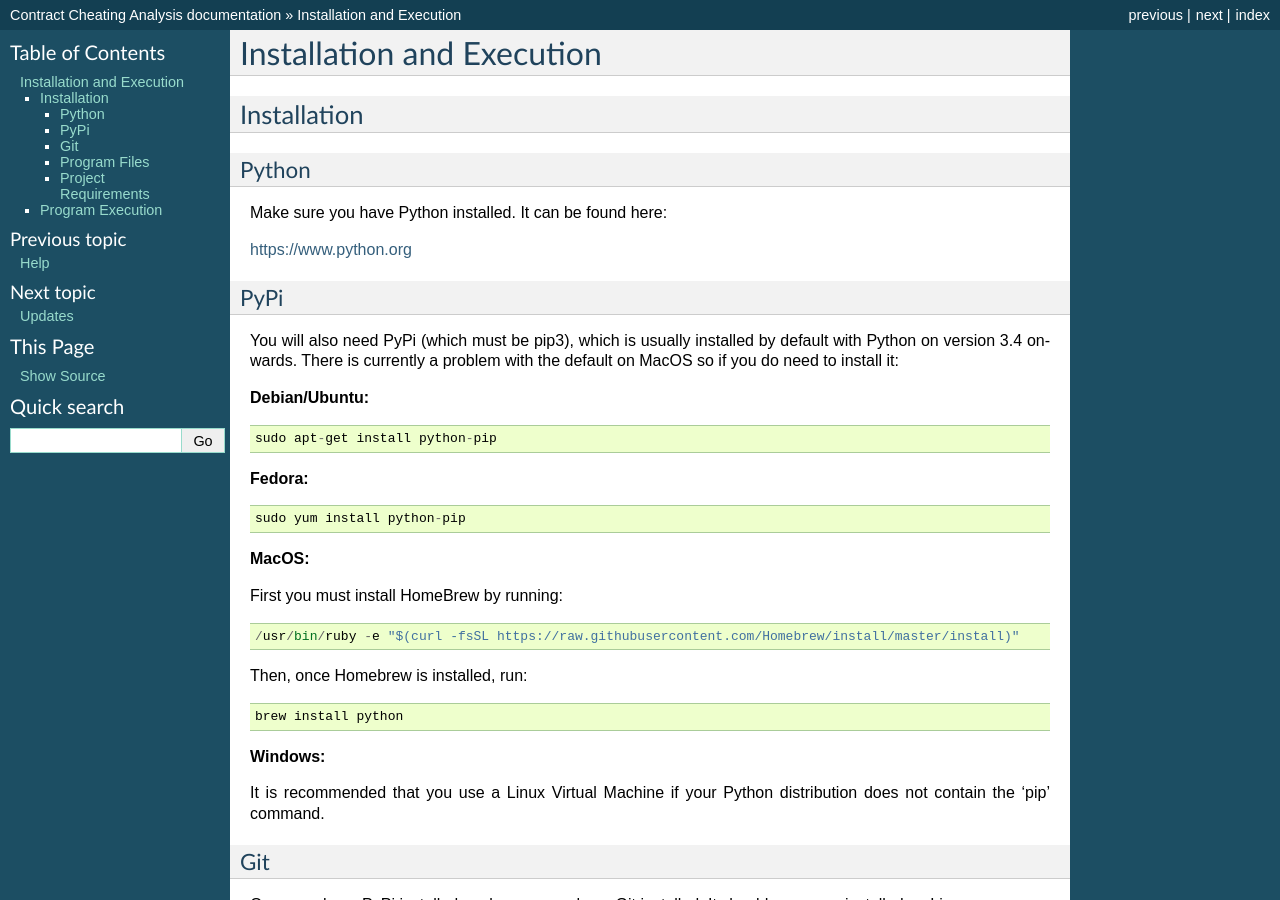
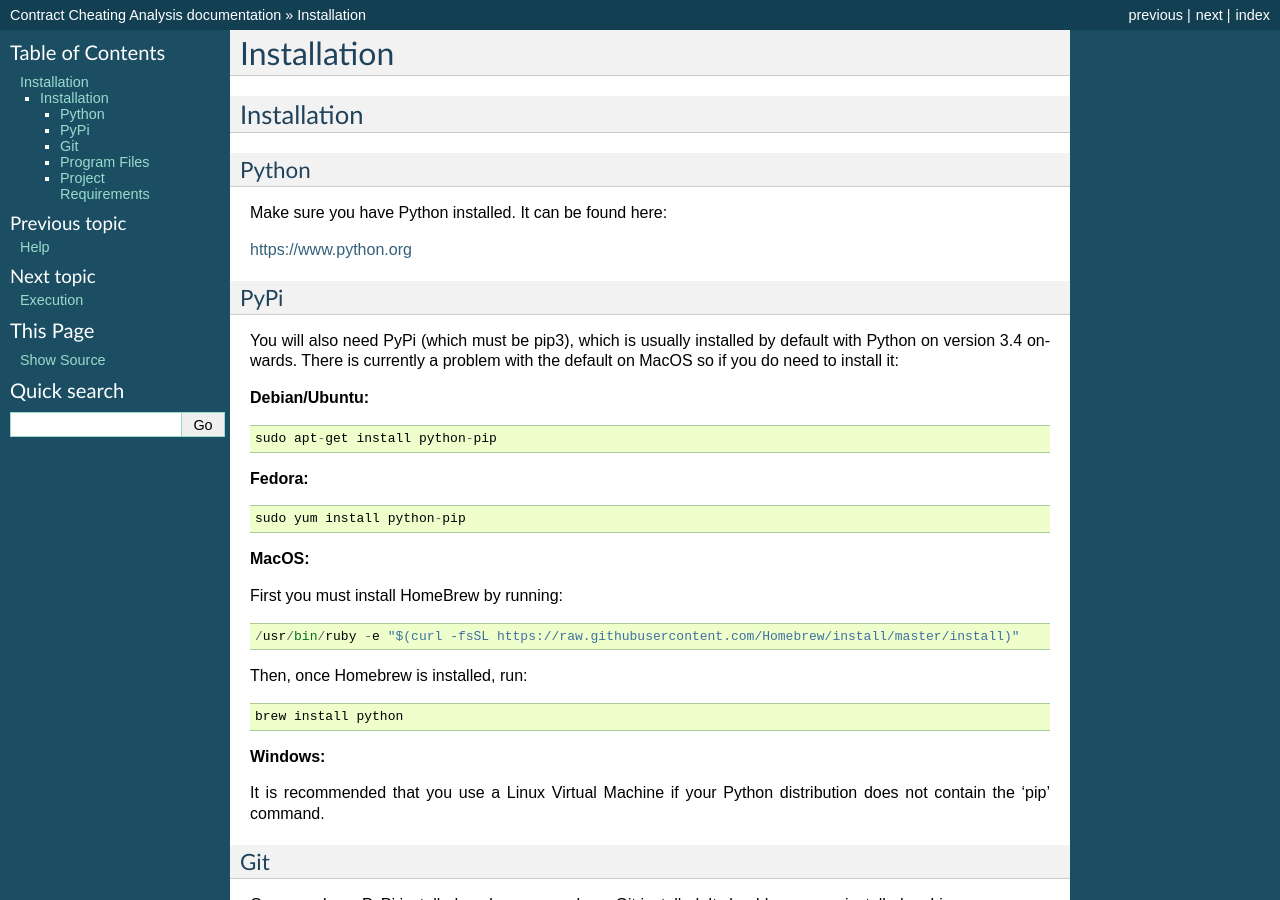
Before and after one commit to ben-dent/CCAUserGuide, a Sphinx documentation site: the page built from docs/installation.rst, in a window 1280 px wide and 900 px high. Built offline with Sphinx 7.4.7, drawn with Linux system fonts in a browser that asks for light colours; some of the changed text lies outside the part shown.

Commit message:
Moving execution

```diff
--- a/docs/index.rst
+++ b/docs/index.rst
@@ -17,4 +17,5 @@ Contents
    license
    help
    installation
+   execution
    updates
--- a/docs/installation.rst
+++ b/docs/installation.rst
@@ -1,5 +1,5 @@
-Installation and Execution
-============================
+Installation
+=============
 
 Installation
 -------------
@@ -89,11 +89,3 @@ The driver can be installed from here here:
 https://github.com/mozilla/geckodriver/releases
 
 This needs to be installed in /usr/bin or /usr/local/bin
-
-Program Execution
-------------------
-
-The program can be executed (within the directory) by running:
-::
-
-    python3 Main.py
```
Also changed, not shown: docs/execution.rst (added, +10 -0 lines), 1 other file.
